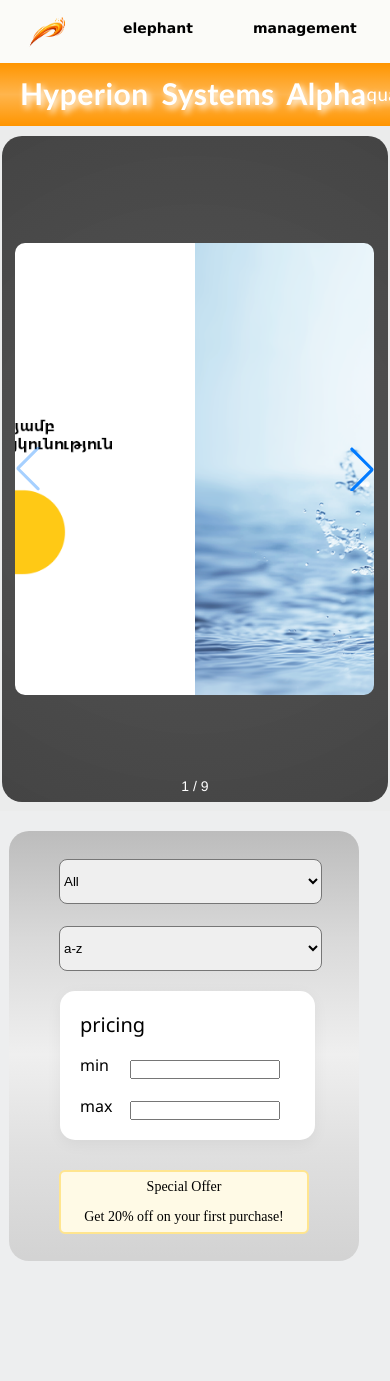
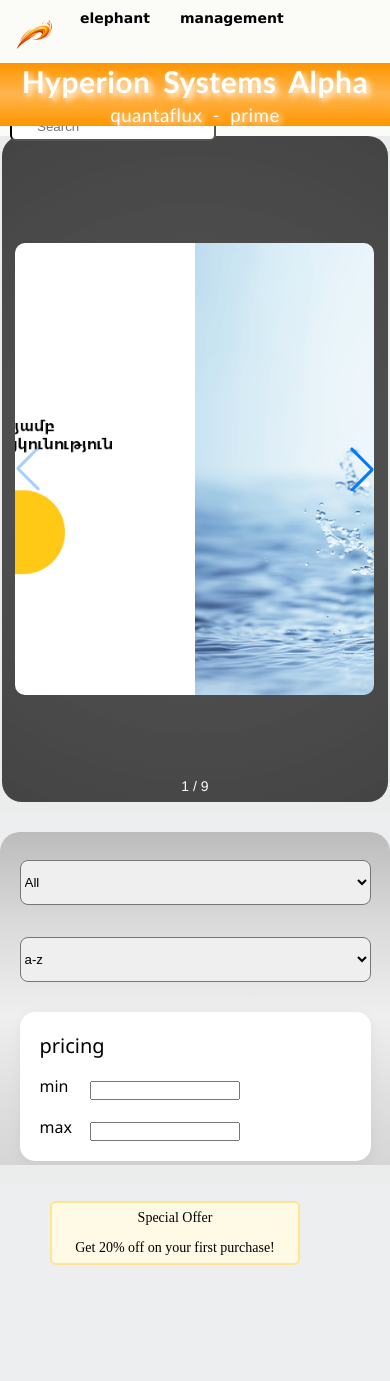
Before and after one commit to andre-musayelyan/gammaPro, a PHP site: page / in a window 390 px wide. Shown: the top 1381 px of the page. Before the commit the page ends 1261 px from the top, so only its background shows below. Run offline with PHP 8.4, Linux system fonts and the light colour scheme.

Commit message:
mediaPhone

```diff
--- a/index.html
+++ b/index.html
@@ -21,11 +21,13 @@
             <p class="text1"><a href="#" class="text1">knowledge</a></p>
             <p class="text1"><a href="#" class="text1">cool</a></p>
 
-            <input type="text" name="search" placeholder="Search" id="search">
+            <div class="AllSearchPhone">
+                <input type="text" name="search" placeholder="Search" id="search">
             <label for="search"><img src="./picture/loupe.png" alt="picture" id="SearchPicture"></label>
             <div class="searchCloseBack">
                 <img src="./picture/close (1).png" alt="close" class="searchClose">
                 <div class="searchCloseBackg"></div>
+            </div>
             </div>
 
 
--- a/style.css
+++ b/style.css
@@ -6,8 +6,8 @@
 }
 /* բօդիին գույն տալու համար */
 body {
-    /* background-color: rgba(237, 238, 239, 0.936); */
     background-color: rgb(235, 236, 236);
+    padding-top: 118px;
 }
 /* սարքում ենք ամենավերևի մասի ֆոնը */
 .crotch1 {
@@ -67,8 +67,8 @@ body {
     width: 14px;
     height: 15px;
     position: relative;
-    top: 24px;
-    left: 416px;
+    top: 19px;
+    left: 413px;
 }
 /* վերևի մասի ամենաաջ մասի խանութնա */
 #pictureBasket {
@@ -294,9 +294,6 @@ body {
     top: 63px;
     z-index: 1000;
 }
-body {
-    padding-top: 118px;
-}
 .mobileAnim {
       width: 93%;
       height: 452px;
@@ -331,8 +328,8 @@ body {
     height: 15px;
     position: relative;
     top: 50%;
-    transform: translateY(-50%);
-    left: 560px;
+    transform: translateY(-40%);
+    left: 765px;
     cursor: pointer;
     z-index: 2;
 }
@@ -345,8 +342,8 @@ body {
     width: 20px;
     height: 20px;
     position: relative;
-    left: 557.5px;
-    top: 2.5px;
+    left: 762.5px;
+    top: -27.5px;
     z-index: 1;
 }
 .searchCloseBack {
@@ -367,8 +364,73 @@ body {
     box-shadow: 0 4px 10px rgba(0,0,0,0.2);
 }
 
-@media (max-width: 720px){
+.AllSearchPhone {
+    position: relative;
+}
+
+@media (max-width: 720px) {
+    .crotch1 {
+        flex-wrap: wrap;
+        height: auto;
+        padding: 10px;
+        gap: 10px;
+    }
+    #pictureLogo {
+        margin: 0;
+    }
+    .text1 {
+        margin: 0;
+    }
     #search {
-    left: 200px;
+        width: 100%;
+        left: 0;
+        transform: none;
+    }
+    #SearchPicture {
+        display: none;
+    }
+    .searchClose,
+    .searchCloseBackg {
+        display: none;
+    }
+    #pictureBasket,
+    #pictureMan {
+        position: static;
+        margin: 0;
+    }
+    .orangeText {
+        flex-direction: column;
+        height: auto;
+        gap: 5px;
+        text-align: center;
+    }
+    #text3,
+    #text4 {
+        margin: 0;
+    }
+    .leftContainer {
+        width: 100%;
+        height: auto;
+        margin: 0;
+    }
+    .select1 {
+        width: 90%;
+        left: 0;
+        margin: 10px auto;
+    }
+    .himnakaniDzaxMas {
+        width: 90%;
+        left: 0;
+        margin: 10px auto;
+    }
+    .himnakanNkarneriMas {
+        grid-template-columns: repeat(1, 1fr);
+        width: 100%;
+        left: 0;
+        top: 0;
+        padding: 10px;
+    }
+    .nkarneriDiver {
+        margin: 0 auto;
+    }
 }
-}
```
